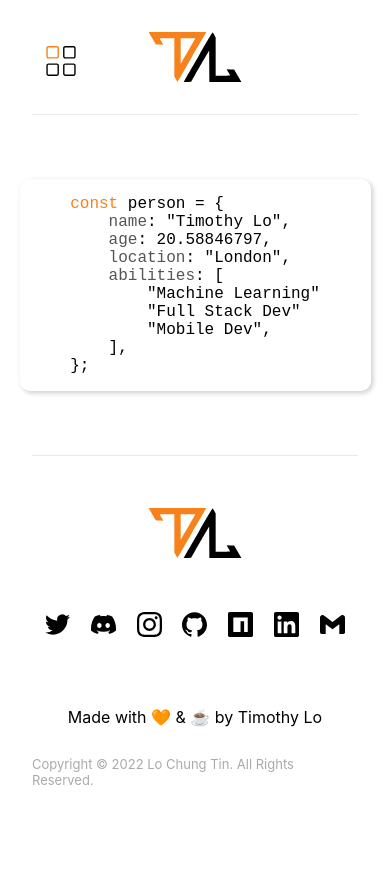
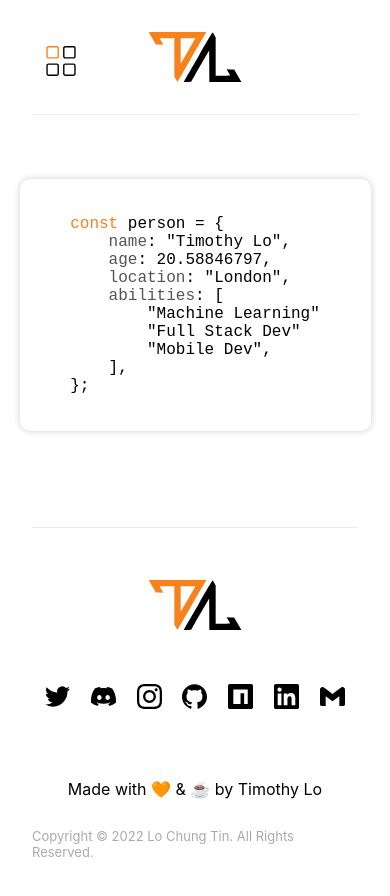
Before and after one commit to lochungtin/portfolio, a Next.js app: page / in a window 390 px wide. Shown: the top 896 px of the page. Before the commit the page ends 844 px from the top, so only its background shows below. Built offline with nearby package versions, Linux system fonts and the light colour scheme.

Commit message:
format header css

```diff
--- a/pages/components/header/header.module.css
+++ b/pages/components/header/header.module.css
@@ -1,13 +1,15 @@
+.header {
+    align-items: center;
+    border-bottom: 1px solid #eaeaea;
+    display: flex;
+    flex: 1;
+    justify-content: center;
+    padding: 2rem 0;
+}
+
 @media only screen and (max-width: 768px) {
     .header {
-        align-items: center;
-        border-bottom: 1px solid #eaeaea;
-        display: flex;
-        flex: 1;
         flex-direction: column;
-        justify-content: center;
-        padding: 2rem 0;
-        width: auto;
     }
 
     .headerLink {
@@ -36,14 +38,6 @@
 }
 
 @media only screen and (min-width: 769px) {
-    .header {
-        align-items: center;
-        border-bottom: 1px solid #eaeaea;
-        display: flex;
-        flex: 1;
-        justify-content: center;
-        padding: 2rem 0;
-    }
 
     .headerLink {
         margin-left: 30px;
--- a/pages/sections/about/about.module.css
+++ b/pages/sections/about/about.module.css
@@ -1,15 +1,25 @@
+.codeText {
+    font-size: 1rem;
+}
+
+.codeBox {
+    align-items: center;
+    border-radius: 10px;
+    box-shadow: 0px 0px 7px rgba(0, 0, 0, 0.2);
+    display: flex;
+    flex-direction: column;
+    justify-content: center;
+    padding: 20px 0 20px 0;
+}
+
 @media only screen and (max-width: 768px) {
     .codeBox {
-        align-items: center;
-        border-radius: 10px;
-        box-shadow: 2px 2px 5px rgba(0, 0, 0, 0.2);
-        display: flex;
-        flex-direction: column;
-        justify-content: center;
         width: 90vw;
     }
+}
 
-    .codeText {
-        font-size: 1rem;
+@media only screen and (min-width: 769px) {
+    .codeBox {
+        padding: 20px 50px;
     }
 }
--- a/pages/sections/about/index.js
+++ b/pages/sections/about/index.js
@@ -7,6 +7,7 @@ export default function About() {
     return (
         <section id='about'>
             <Codebox />
+            <p></p>
         </section>
     );
 }
```
